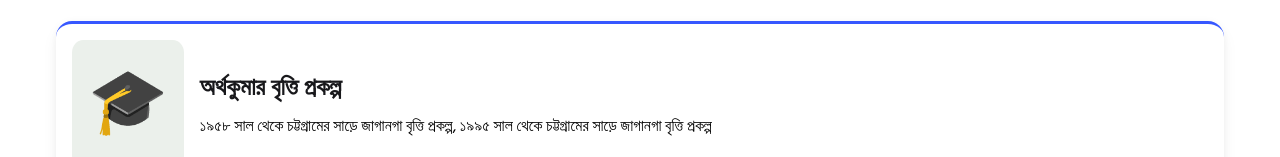
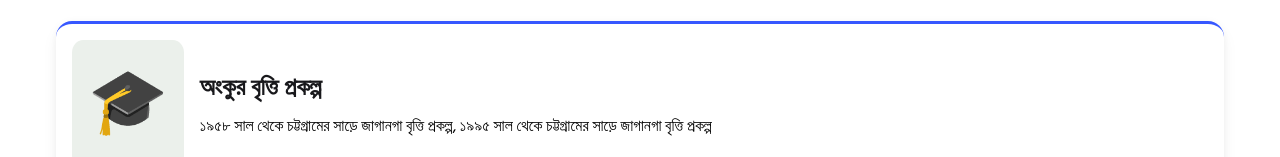
Before and after one commit to atmabdullaham/aunkur-project, a React (Vite) app: page /activities in a window 1280 px wide. Shown: the part 778-935 px from the top of the page. Built offline with nearby package versions, Linux system fonts and the light colour scheme; no server answers; a web font is replaced by a local one.

Commit message:
Content Changes

```diff
--- a/src/components/Activities/OurActivities.jsx
+++ b/src/components/Activities/OurActivities.jsx
@@ -3,7 +3,7 @@ import "./style.css";
 const OurActivities = () => {
   const data = [
     {
-      title: "অর্থকুমার বৃত্তি প্রকল্প",
+      title: "অংকুর বৃত্তি প্রকল্প",
       description:
         "১৯৫৮ সাল থেকে চট্টগ্রামের সাড়ে জাগানগা বৃত্তি প্রকল্প, ১৯৯৫ সাল থেকে চট্টগ্রামের সাড়ে জাগানগা বৃত্তি প্রকল্প",
       bgColor: "bg-blue-100",
```
